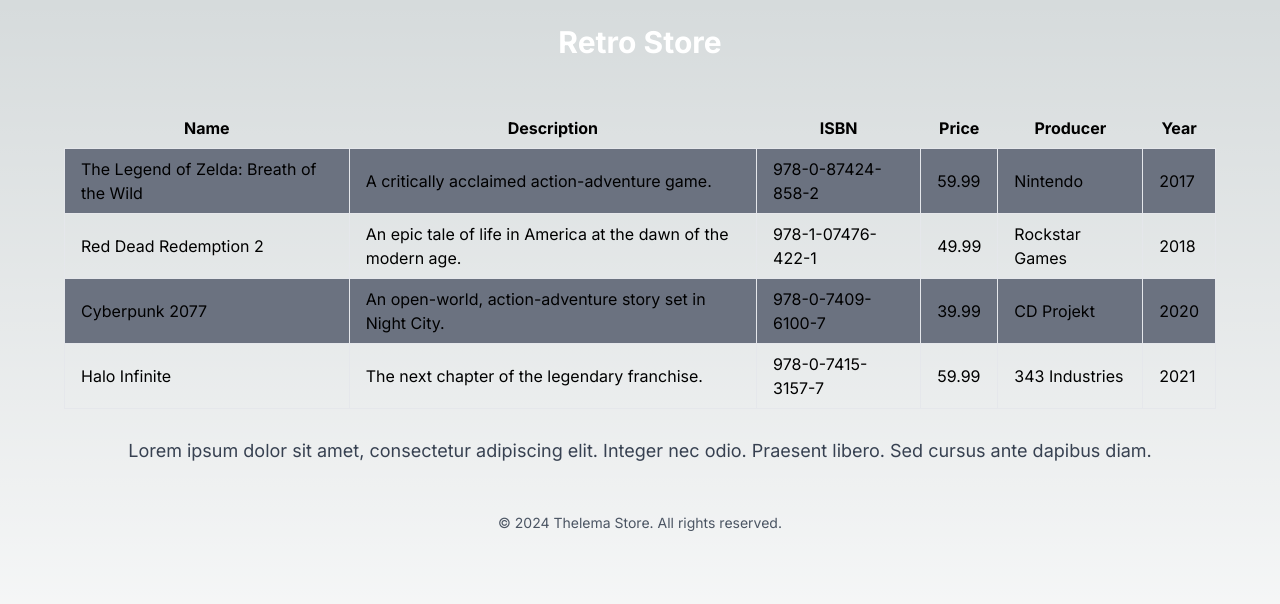
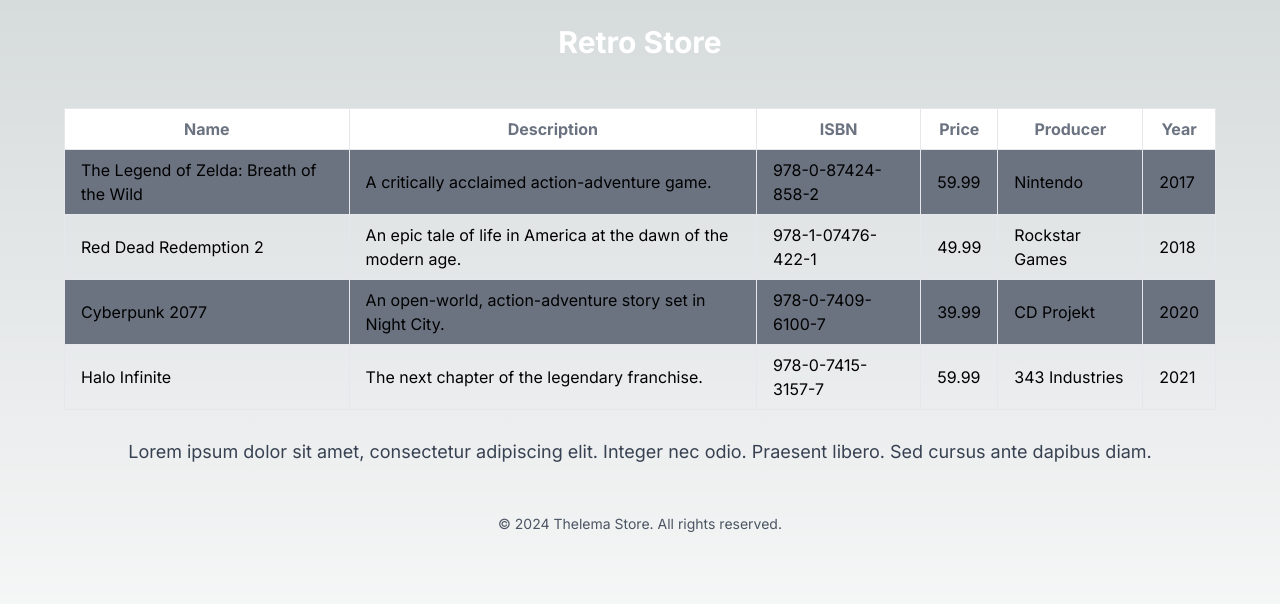
Before and after one commit to DanielRed007/react-next-checkout, a Next.js app in the folder checkout/: page / in a window 1280 px wide. Shown: the top 604 px of the page. Built offline with nearby package versions, Linux system fonts and the light colour scheme.

Commit message:
table component sketch

```diff
--- a/checkout/src/app/page.tsx
+++ b/checkout/src/app/page.tsx
@@ -1,10 +1,5 @@
 import { VideoGame } from "./model/Videogame";
 import CheckoutMainTable from "./shared/CheckoutMainTable";
-
-const tableData = [
-  { field1: "data 1", field2: "data 2" },
-  { field1: "data 1", field2: "data 2" },
-];
 
 const videoGames: VideoGame[] = [
   {
--- a/checkout/src/app/shared/CheckoutMainTable.tsx
+++ b/checkout/src/app/shared/CheckoutMainTable.tsx
@@ -11,13 +11,17 @@
       <div className="overflow-x-auto">
         <table className="table-auto w-full">
           <thead>
-            <tr>
-              <th className="px-4 py-2">Name</th>
-              <th className="px-4 py-2">Description</th>
-              <th className="px-4 py-2">ISBN</th>
-              <th className="px-4 py-2">Price</th>
-              <th className="px-4 py-2">Producer</th>
-              <th className="px-4 py-2">Year</th>
+            <tr className="m-4">
+              <th className="px-4 bg-white border text-gray-500 py-2">Name</th>
+              <th className="px-4 bg-white border text-gray-500 py-2">
+                Description
+              </th>
+              <th className="px-4 bg-white border text-gray-500 py-2">ISBN</th>
+              <th className="px-4 bg-white border text-gray-500 py-2">Price</th>
+              <th className="px-4 bg-white border text-gray-500 py-2">
+                Producer
+              </th>
+              <th className="px-4 bg-white border text-gray-500 py-2">Year</th>
             </tr>
           </thead>
           <tbody>
```
Also changed, not shown: checkout/src/app/shared/CustomTable.tsx (added).
